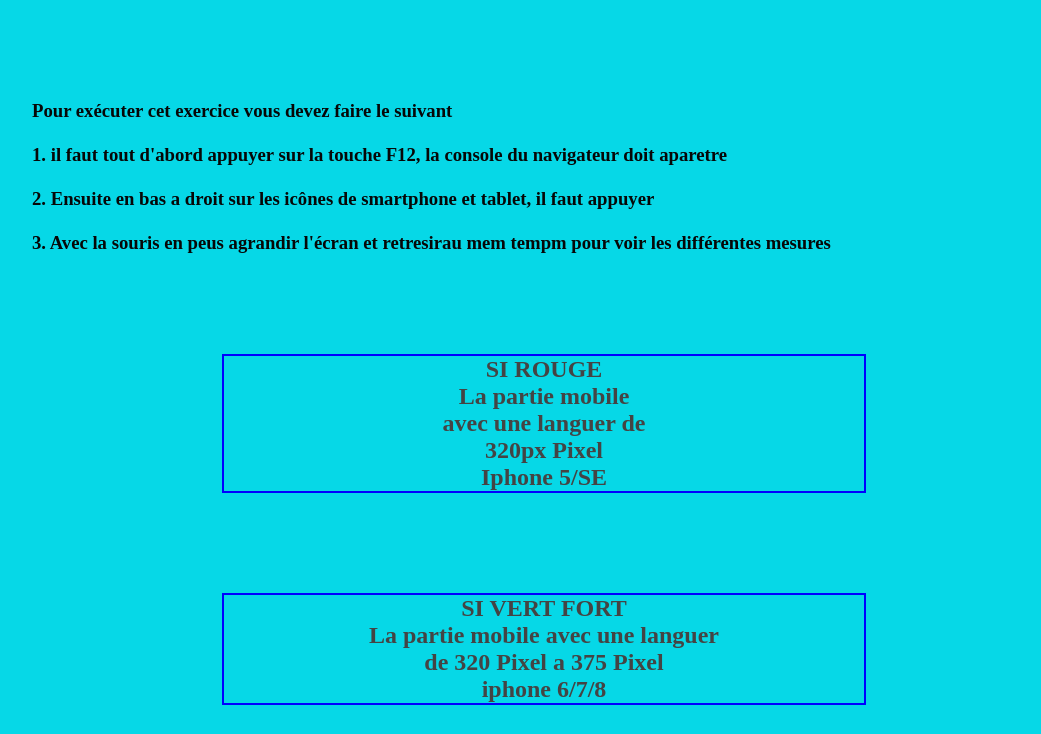
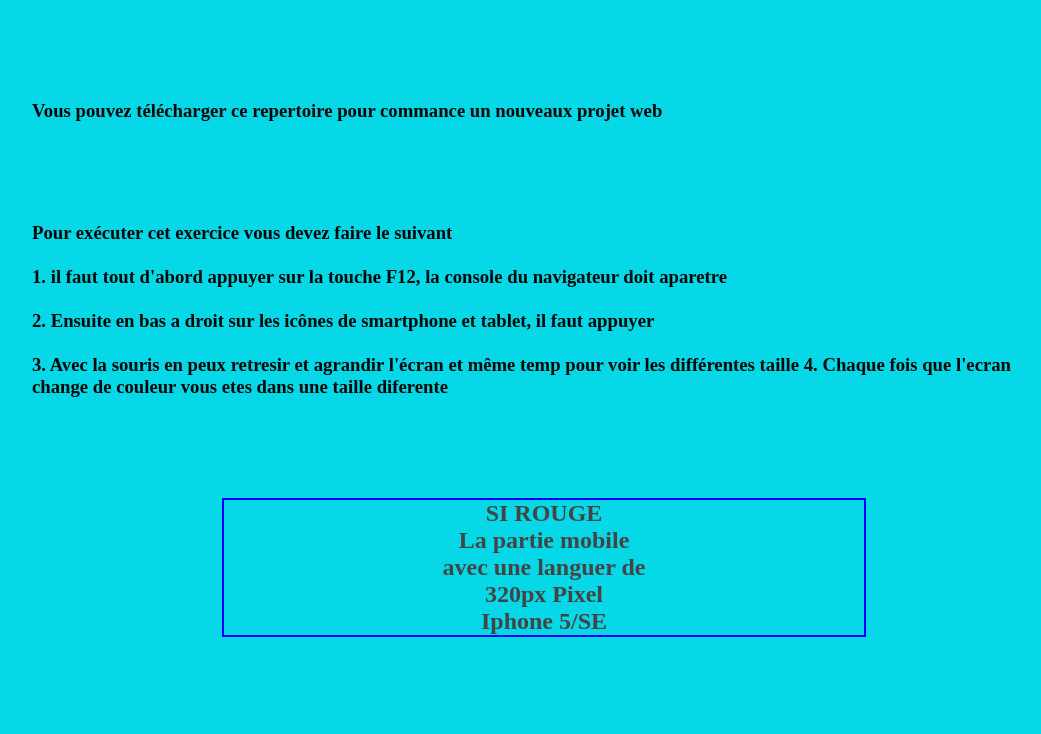
Before and after one commit to web-concept/snipet-media-query-css3, a plain HTML site: page index.html in a window 1280 px wide. Shown: the top 734 px of the page, without its empty margins (96-1137 px from the left). Drawn offline with Linux system fonts and the light colour scheme.

Commit message:
modification texte h3

```diff
--- a/index.html
+++ b/index.html
@@ -18,10 +18,12 @@
 </head>
 
 <body>
+    <h3>Vous pouvez télécharger ce repertoire pour commance un nouveaux projet web</h3>
     <h3>Pour exécuter cet exercice vous devez faire le suivant<br><br>
         1. il faut tout d'abord appuyer sur la touche F12, la console du navigateur doit aparetre <br><br>
         2. Ensuite en bas a droit sur les icônes de smartphone et tablet, il faut appuyer<br><br>
-        3. Avec la souris en peus agrandir l'écran et retresirau mem tempm pour voir les différentes mesures
+        3. Avec la souris en peux retresir et agrandir l'écran et même temp pour voir les différentes taille
+        4. Chaque fois que l'ecran change de couleur vous etes dans une taille diferente
 
         <h2>SI ROUGE<bR> La partie mobile<br> avec une languer de<br> 320px Pixel<br> Iphone 5/SE</h2>
 
```
